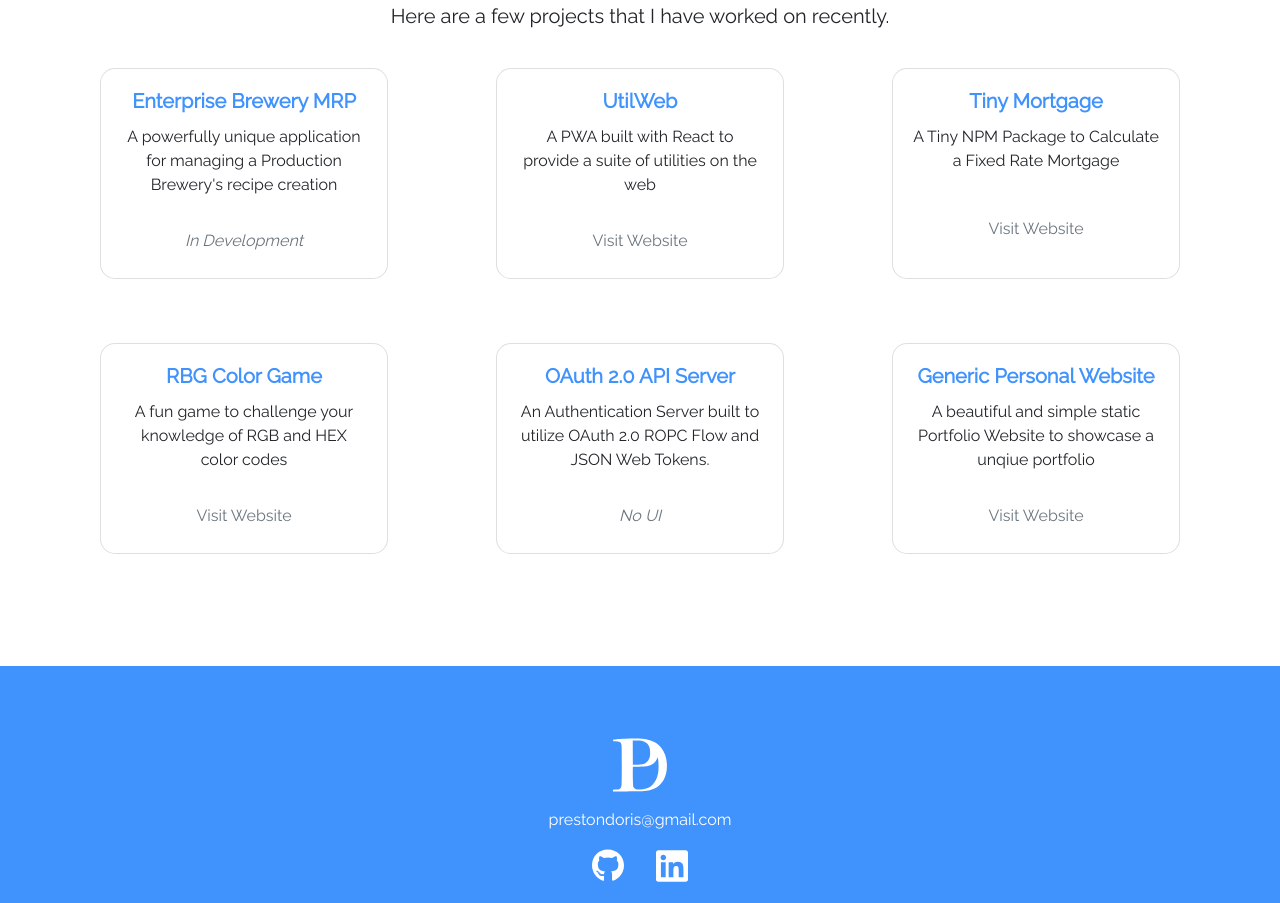
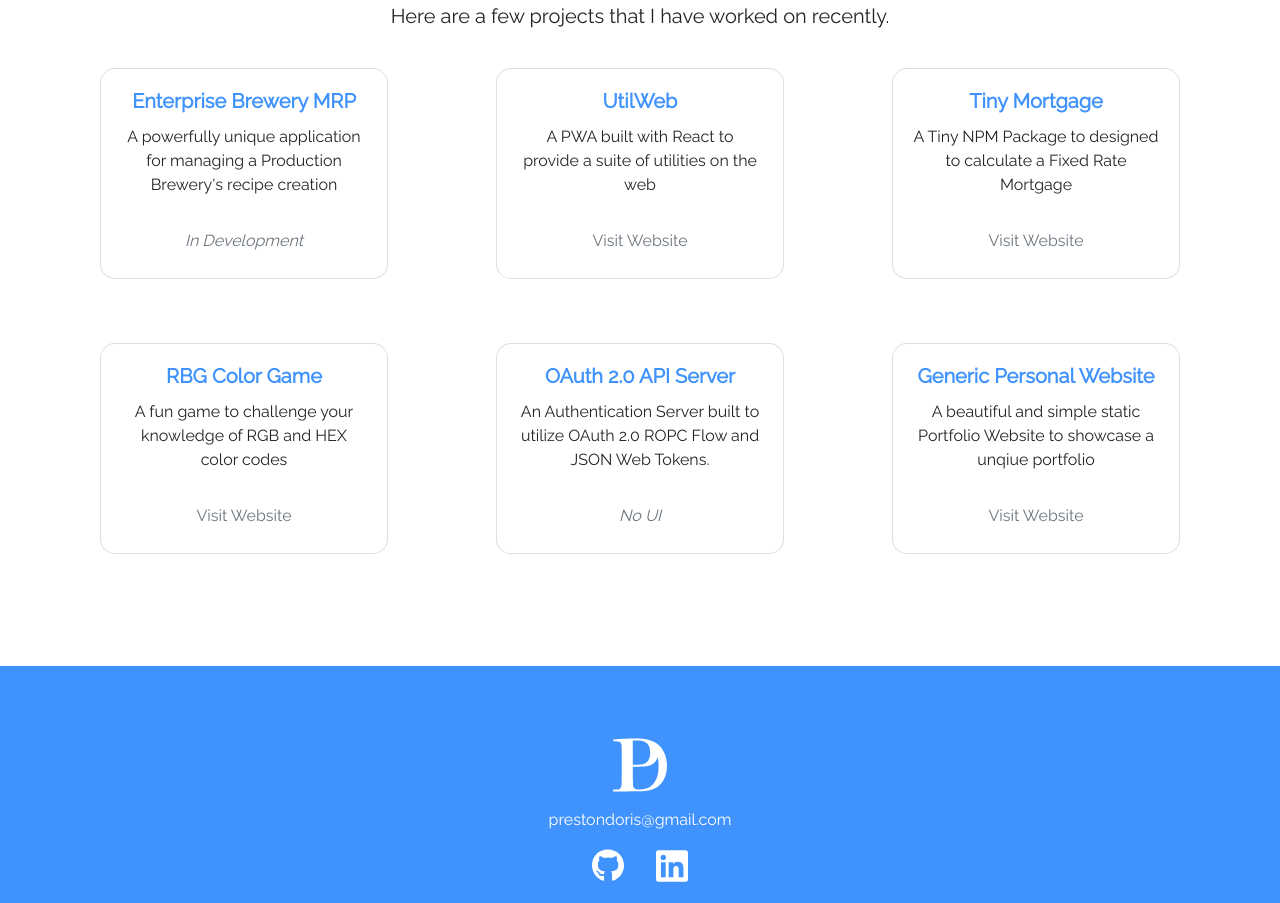
Before and after one commit to prestondoris/preston-doris, a React (Create React App) app: page / in a window 1280 px wide. Shown: the part 2300-3203 px from the top of the page. Built offline with nearby package versions, Linux system fonts and the light colour scheme.

Commit message:
Updated Tiny Mortgage description data

```diff
--- a/src/Projects.js
+++ b/src/Projects.js
@@ -21,7 +21,7 @@ function Projects() {
     },
     {
       title: 'Tiny Mortgage',
-      text: 'A Tiny NPM Package to Calculate a Fixed Rate Mortgage',
+      text: 'A Tiny NPM Package to designed to calculate a Fixed Rate Mortgage',
       url: 'https://www.npmjs.com/package/tiny-mortgage',
       urlText: 'Visit Website',
       fontStyle: 'none',
```
